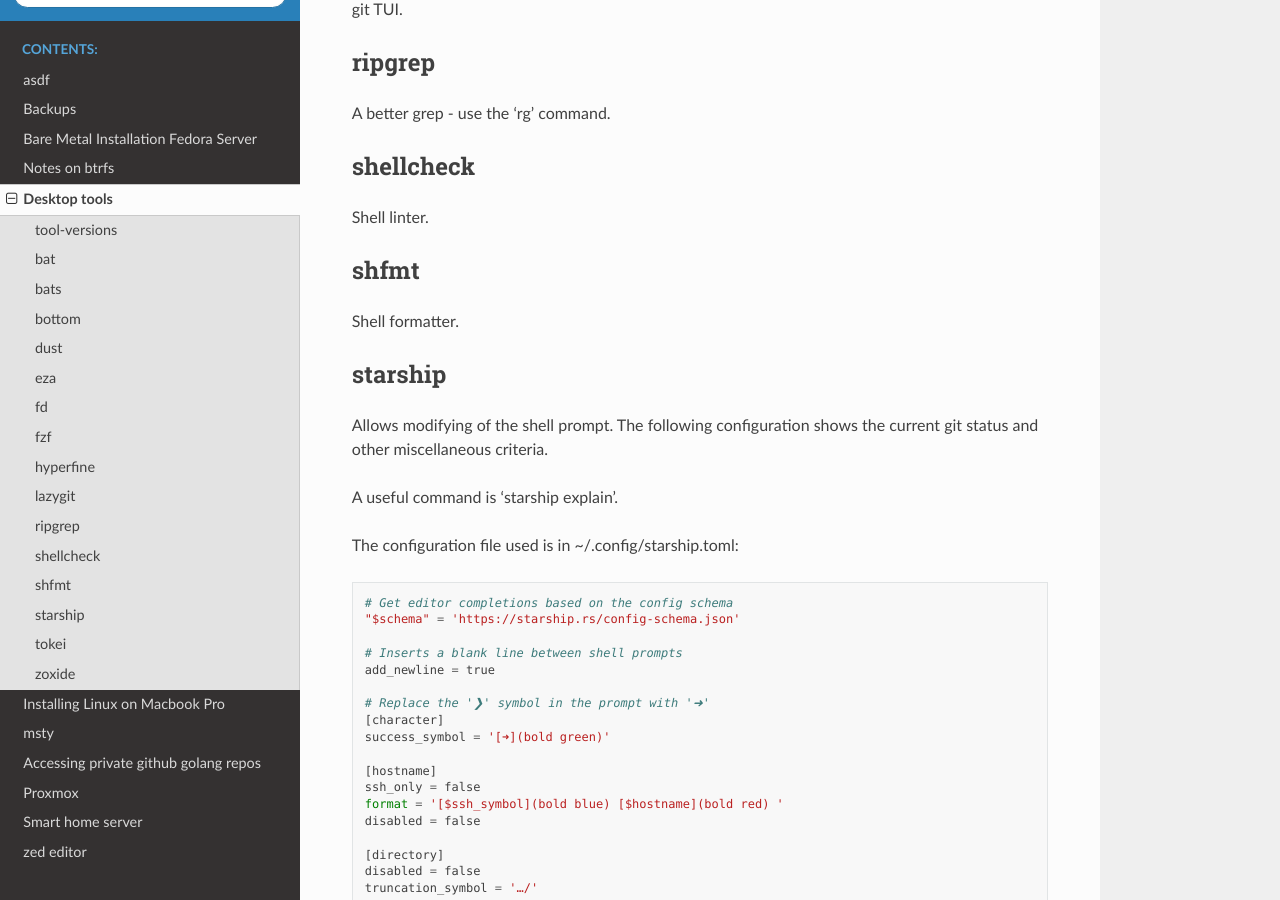
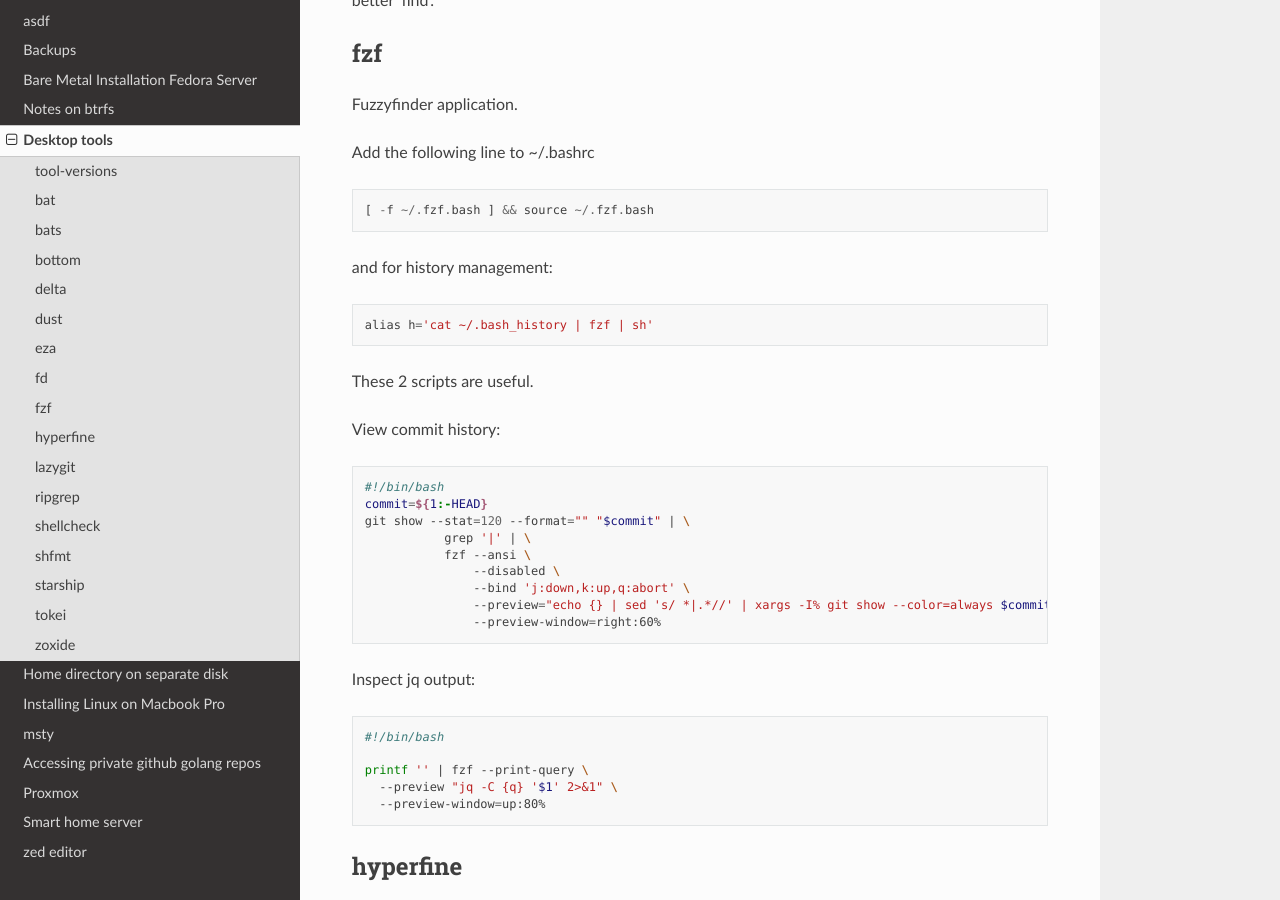
Before and after one commit to eccles/whome, a Sphinx documentation site: the page built from doc/source/desktop-tools/README.md, in a window 1280 px wide and 900 px high, scrolled down 1947 px. Built offline with Sphinx 7.4.7 and the Read the Docs theme 3.1.0, drawn with Linux system fonts in a browser that asks for light colours; some of the changed text lies outside the part shown.

Commit message:
Add home directory (#9)
Upgrade just

````diff
--- a/doc/source/conf.py
+++ b/doc/source/conf.py
@@ -10,8 +10,6 @@
 copyright = '2025, Paul Hewlett'
 author = 'Paul Hewlett'
 release = '0.1.0'
-
-import sphinx_rtd_theme
 
 # -- General configuration ---------------------------------------------------
 # https://www.sphinx-doc.org/en/master/usage/configuration.html#general-configuration
--- a/doc/source/desktop-tools/README.md
+++ b/doc/source/desktop-tools/README.md
@@ -11,6 +11,7 @@
 bat 0.25.0
 bats 1.12.0
 bottom 0.10.2
+delta 0.18.2
 dust 1.2.0
 eza 0.21.6
 fd 10.2.0
@@ -48,6 +49,26 @@
 Equivalent to the 'top' command.
 Also try installing 'btop' instead.
 
+## delta
+
+A fancy diffing tool that integrates with git.
+
+https://github.com/dandavison/delta
+
+$HOME/.gitconfig contains:
+
+```
+[core]
+	pager = delta
+[interactive]
+	diffFilter = delta --color-only
+[delta]
+	navigate = true
+	side-by-side = true
+[merge]
+	conflictStyle = zdiff3
+```
+
 ## dust
 
 Fancy disk usage tool.
@@ -76,6 +97,38 @@
 
 ```
 [ -f ~/.fzf.bash ] && source ~/.fzf.bash
+```
+
+and for history management:
+
+```
+alias h='cat ~/.bash_history | fzf | sh'
+```
+
+These 2 scripts are useful.
+
+View commit history:
+
+```bash
+#!/bin/bash
+commit=${1:-HEAD}
+git show --stat=120 --format="" "$commit" | \
+           grep '|' | \
+           fzf --ansi \
+               --disabled \
+               --bind 'j:down,k:up,q:abort' \
+               --preview="echo {} | sed 's/ *|.*//' | xargs -I% git show --color=always $commit -- %" \
+               --preview-window=right:60%
+```
+
+Inspect jq output:
+
+```bash
+#!/bin/bash
+
+printf '' | fzf --print-query \
+  --preview "jq -C {q} '$1' 2>&1" \
+  --preview-window=up:80%
 ```
 
 ## hyperfine
--- a/doc/source/index.rst
+++ b/doc/source/index.rst
@@ -10,7 +10,7 @@
    :parser: myst_parser.sphinx_
 
 .. toctree::
-   :maxdepth: 3
+   :maxdepth: 2
    :caption: Contents:
 
    asdf/README
````
Also changed, not shown: other parts of doc/source/index.rst (+1 -0 lines), doc/source/homedir/README.md (added, +116 -0 lines), doc/source/spelling_wordlist.txt (+9 -0 lines), 2 other files.
